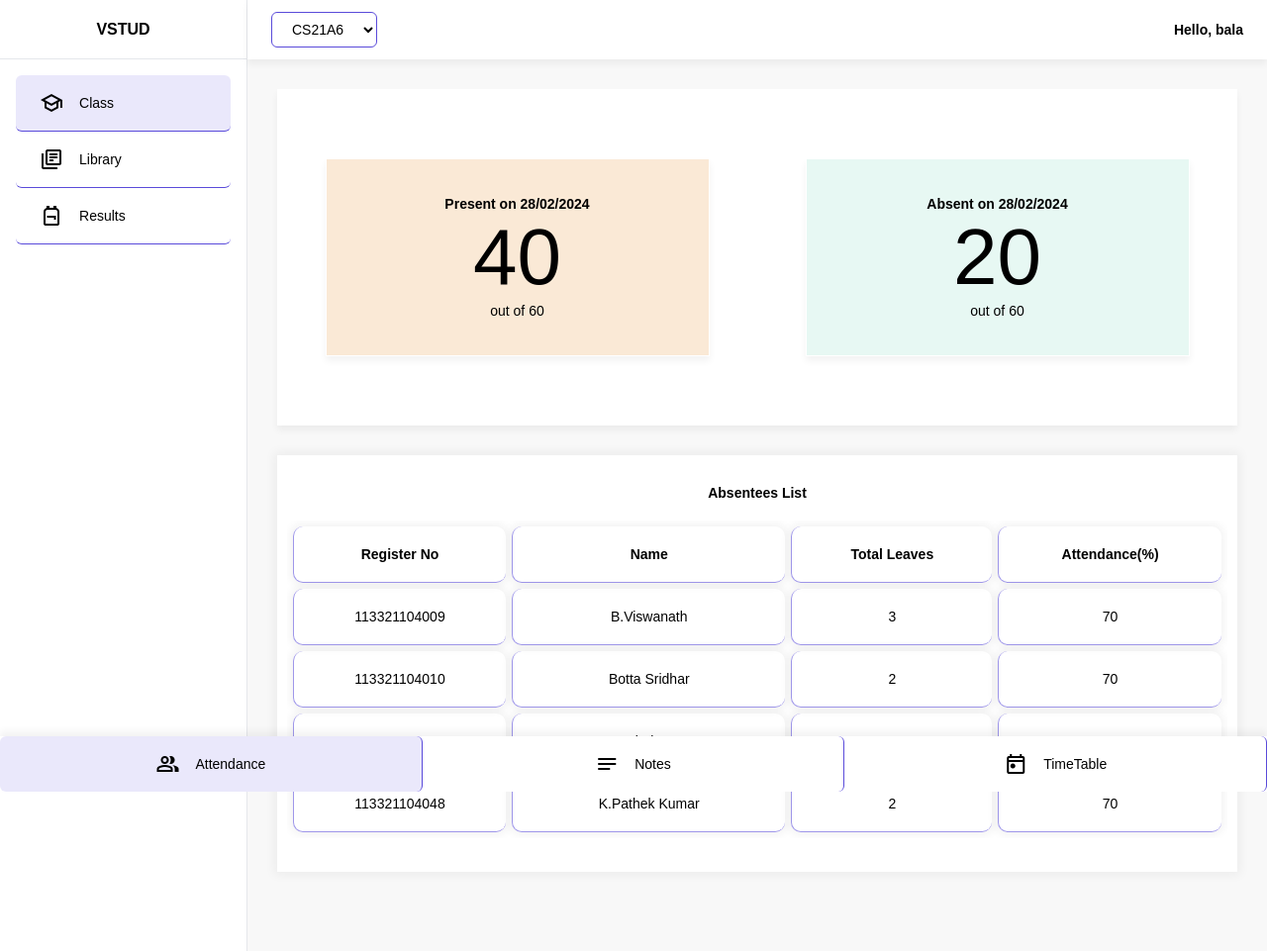
After one commit to INDISION/VSTUD, a Django app: template templates/staff/class/attendance.html in a window 1280 px wide. The commit adds this page. Shown: the whole page at 99% size. Run offline with Django 5.2, Linux system fonts and the light colour scheme; the template is opened without the code that fills it: values that come from a table or form of the project are taken from there, others are empty; data comes from the database, SQL or seed files in the repository; both versions use the stored data as it was after the commit; some web fonts are replaced.

Commit message:
staff class dropdown

```diff
--- a/main/urls.py
+++ b/main/urls.py
@@ -7,5 +7,11 @@ urlpatterns = [
     path("student/model-result", views.model_result , name="model-result"),
     path("student/sem-result", views.sem_result , name="sem-result"),
     path("student/notes", views.notes , name="notes"),
+    path("staff/attendance", views.staff_attendance , name="staff-attendance"),
+    path("staff/timetable", views.timetable , name="staff-timetable"),
+    path("staff/ia-result", views.ia_result , name="staff-ia-result"),
+    path("staff/model-result", views.model_result , name="staff-model-result"),
+    path("staff/sem-result", views.sem_result , name="staff-sem-result"),
+    path("staff/notes", views.notes , name="staff-notes"),
     path("login", views.user_login , name="login"),
 ]
--- a/static/css/common/style.css
+++ b/static/css/common/style.css
@@ -39,6 +39,12 @@
 a {
     text-decoration: none !important;
     color: #000;
+}
+.uppercase {
+    text-transform: uppercase;
+}
+.lowercase {
+    text-transform: lowercase;
 }
 .cursor-pointer {
     cursor: pointer;
--- /dev/null
+++ b/static/css/staff/attendance.css
@@ -0,0 +1,55 @@
+.attendance {
+    box-sizing: border-box;
+    width: calc(100%-60px);
+    min-height:340px;
+    background-color: #fff;
+    margin: 30px;
+    display: flex;
+    justify-content: space-around;
+    align-items: center;
+    box-shadow: 0px 5px 7px #0000000d;
+}
+.day-present, .day-absent{
+    width: 40%;
+    height: 200px;
+    background-color: rgb(250, 233, 214);
+    box-shadow: 0px 5px 7px #0000000d;
+    border: 1px solid #fff;
+    display: flex;
+    flex-direction: column;
+    justify-content: center;
+    align-items: center;
+    padding: 30px;
+}
+.day-present span, .day-absent span {
+    font-size: 80px;
+}
+.card-footer {
+    display: flex;
+    flex-direction: column;
+    align-items: center;
+}
+.day-absent {
+    background-color: rgb(231, 248, 243);
+}
+.absentees-container{
+    margin: 30px;
+    box-shadow: 0px 0px 10px 3px #0000000d;
+    background-color: #fff;
+    padding: 10px;
+    display: flex;
+    flex-direction: column;
+    align-items: center;
+}
+.absentees-container h1 {
+    margin: 20px;
+}
+.table-container th {
+    font-weight: 600;
+}
+.table-container th, .table-container td{
+    padding: 20px;
+}
+.table-container tr:hover td{
+    background-color: #594bda20;
+}
--- a/static/css/staff/style.css
+++ b/static/css/staff/style.css
@@ -10,5 +10,4 @@
     padding: 8px 16px;
     border-radius: 6px;
     background-color: white;
-    transition: all .3s;
 }
--- /dev/null
+++ b/templates/staff/class/attendance.html
@@ -0,0 +1,106 @@
+{% extends "staff/class/base.html" %}
+{% load static %}
+{% block title %}Attendance{% endblock title %}
+
+{% block style %}
+    <link rel="stylesheet" href= "{% static "css/staff/attendance.css" %}" >
+{% endblock style %}
+
+{% block user-name %}{{staff.name}}{% endblock user-name %}
+
+{% block main-content %}
+<div class="main-content">
+    <div class="attendance">
+        <div class="day-present " id="day-present">
+            <div class="card-head">
+                <h1 class="bold">Present on 28/02/2024</h1>
+            </div>
+            <div class="card-footer">
+                <div>
+                    <span>40</span>
+                </div>
+                <div>
+                    <p>out of 60</p>
+                </div>
+
+            </div>
+
+        </div>
+        <div class="day-absent " id="day-absent">
+            <div class="card-head">
+                <h1 class="bold">Absent on 28/02/2024</h1>
+            </div>
+            <div class="card-footer">
+                <div>
+                    <span>20</span>
+                </div>
+                <div>
+                    <p>out of 60</p>
+                </div>
+
+            </div>
+
+        </div>
+
+    </div>
+
+        <div class="absentees-container">
+            <h1 class="bold">Absentees List</h1>
+
+            <div class="table-container">
+                <table>
+                    <tr>
+                        <th>
+                            Register No
+
+                        </th>
+                        <th>
+                            Name
+                        </th>
+                        <th>
+                            Total Leaves
+                        </th>
+                        <th>
+                            Attendance(%)
+                        </th>
+                    </tr>
+                    <tr>
+                        <td>113321104009</td>
+                        <td>B.Viswanath</td>
+                        <td>3</td>
+                        <td>70</td>
+
+                    </tr>
+                    <tr>
+                        <td>113321104010</td>
+                        <td>Botta Sridhar</td>
+                        <td>2</td>
+                        <td>70</td>
+
+                    </tr>
+                    <tr>
+                        <td>113321104004</td>
+                        <td>Anga Sri Ajay Kumar</td>
+                        <td>7</td>
+                        <td>70</td>
+
+                    </tr>
+                    <tr>
+                        <td>113321104048</td>
+                        <td>K.Pathek Kumar</td>
+                        <td>2</td>
+                        <td>70</td>
+
+                    </tr>
+
+                </table>
+
+            </div>
+
+        </div>
+
+</div>
+{% endblock main-content %}
+
+{% block js %}
+{% endblock js %}
--- a/templates/staff/class/base.html
+++ b/templates/staff/class/base.html
@@ -9,6 +9,7 @@
     <link rel="stylesheet" href="https://fonts.googleapis.com/css2?family=Material+Symbols+Outlined:opsz,wght,FILL,GRAD@20..48,100..700,0..1,-50..200" />
 
     <link rel="stylesheet" href=" {% static "css/common/style.css" %}">
+    <link rel="stylesheet" href=" {% static "css/staff/style.css" %}">
     {% block style %}{% endblock style %}
 </head>
 <body>
@@ -23,7 +24,7 @@
             <div class="sidebar-menu">
                 <div class="menu-items">
                     <div class="menu-item">
-                        <a href=" {% url "attendance" %} ">
+                        <a href=" {% url "staff-attendance" %} ">
                             <div class="menu-item-content active">
                                 <span class="material-symbols-outlined">School</span>
                                 <span class="menu-text">Class</span>
@@ -31,7 +32,7 @@
                         </a>
                     </div>
                     <div class="menu-item">
-                        <a href=" {% url "attendance" %} ">
+                        <a href=" {% url "staff-attendance" %} ">
                             <div class="menu-item-content">
                                 <span class="material-symbols-outlined">library_books</span>
                                 <span class="menu-text">Library</span>
@@ -39,7 +40,7 @@
                         </a>
                     </div>
                     <div class="menu-item">
-                        <a href=" {% url "ia-result" %} ">
+                        <a href=" {% url "staff-ia-result" %} ">
                             <div class="menu-item-content">
                                 <span class="material-symbols-outlined">backpack</span>
                                 <span class="menu-text">Results</span>
@@ -57,76 +58,37 @@
                         menu
                     </span>
                 </div>
-                <div class="class-dropdown">
-                    <select id="class" name="class" class="class-dropdown-menu">
-                        <option value="">21CSA</option>
-                        <option value="">21CSB</option>
-                        <option value="">22CSA</option>
-                        <option value="">20CSA</option>
-                      </select>
-                </div>
+                {% block class_dropdown %}
+                    <div class="class-dropdown">
+                        <select id="class" name="class" class="class-dropdown-menu uppercase">
+                            {% for class in classes %}
+                                <option value="{{class.class_id}}" >{{class.class_id}}</option>
+                            {% endfor %}
+                        </select>
+                    </div>
+                {% endblock class_dropdown %}
                 <div class="greeting">
                     <h4>Hello, {% block user-name %}Stud{% endblock user-name %}</h4>
                 </div>
             </div>
             {% block main-content %}
-            <div class="main-content">
-                <div class="add-notes">
-                    <button class="add-notes-button">Add Notes</button>
-                </div>
-                <div class="notes-main-container">
-                    <div class="notes-icon">
-                        <span class="material-symbols-outlined">collections_bookmark</span>
-                    </div>
-
-                    <div class="notes-container">
-                        <div class="subject-name-container">
-                            <h6 class="subject-name semi-bold">Data Warehousing</h6>
-                        </div>
-                        <div class="staff_name-date">
-                            <h3 class="staff-name light">Ponsangeetha Arumugam</h3>
-                            <span>&nbsp; &#x2022; &nbsp;</span>
-                            <h3 class="date light">29 Aug , 2023</h3>
-                        </div>
-                        <div class="horizontal-line">
-                            <hr>
-                        </div>
-                        <div class="table-container">
-                            <table>
-                                <tr>
-                                    <th class="bold">Name</th>
-                                    <th class="bold">Date</th>
-                                    <th class="bold">Share</th>
-                                    <th class="bold">Download</th>
-                                </tr>
-                                <tr>
-                                    <td>DW_Unit - 1</td>
-                                    <td>26 Jan 2024</td>
-                                    <td class="cursor-pointer"><span class="material-symbols-outlined share-icon">share</span></td>
-                                    <td class="cursor-pointer"><span class="material-symbols-outlined download-icon">download</span></td>
-                                </tr>
-                            </table>
-                        </div>
-
-                    </div>
-                </div>
-            </div>
+            <div class="main-content"></div>
             {% endblock main-content %}
             <div class="footer-menu" id="footer">
                 <div class="footer-menu-items">
-                    <a href=" {% url "attendance" %} ">
+                    <a href=" {% url "staff-attendance" %} ">
                         <div class="footer-menu-item active" id="attendance">
                             <span class="material-symbols-outlined">group</span>
                             <span class="menu-text">Attendance</span>
                         </div>
                     </a>
-                    <a href=" {% url "notes" %} ">
+                    <a href=" {% url "staff-notes" %} ">
                         <div class="footer-menu-item" id="notes">
                             <span class="material-symbols-outlined">notes</span>
                             <span class="menu-text">Notes</span>
                         </div>
                     </a>
-                    <a href=" {% url "timetable" %} ">
+                    <a href=" {% url "staff-timetable" %} ">
                         <div class="footer-menu-item" id="timetable">
                             <span class="material-symbols-outlined">today</span>
                             <span class="menu-text">TimeTable</span>
--- a/templates/student/class/attendance.html
+++ b/templates/student/class/attendance.html
@@ -6,7 +6,7 @@
     <link rel="stylesheet" href= "{% static "css/student/attendance.css" %}" >
 {% endblock style %}
 
-{% block user-name %}{{student.name}}{% endblock user-name %}{{student.name}}
+{% block user-name %}{{student.name}}{% endblock user-name %}
 
 {% block main-content %}
 <div class="main-content">
--- a/templates/student/class/timetable.html
+++ b/templates/student/class/timetable.html
@@ -7,7 +7,7 @@
     <link rel="stylesheet" href= "{% static 'css/student/timetable.css' %}" >
 {% endblock style %}
 
-{% block user-name %}{{student.name}}{% endblock user-name %}{{student.name}}
+{% block user-name %}{{student.name}}{% endblock user-name %}
 
 {% block main-content %}
 {{ user|set_user }}
--- a/templates/student/result/ia.html
+++ b/templates/student/result/ia.html
@@ -6,7 +6,7 @@
     <link rel="stylesheet" href= "{% static 'css/student/ia.css' %}" >
 {% endblock style %}
 
-{% block user-name %}{{student.name}}{% endblock user-name %}{{student.name}}
+{% block user-name %}{{student.name}}{% endblock user-name %}
 
 {% block main-content %}
 <div class="main-content">
--- a/templates/student/result/model.html
+++ b/templates/student/result/model.html
@@ -6,7 +6,7 @@
     <link rel="stylesheet" href= "{% static 'css/student/model.css' %}" >
 {% endblock style %}
 
-{% block user-name %}{{student.name}}{% endblock user-name %}{{student.name}}
+{% block user-name %}{{student.name}}{% endblock user-name %}
 
 {% block main-content %}
 <div class="main-content">
--- a/templates/student/result/sem.html
+++ b/templates/student/result/sem.html
@@ -6,7 +6,7 @@
     <link rel="stylesheet" href= "{% static 'css/student/sem.css' %}" >
 {% endblock style %}
 
-{% block user-name %}{{student.name}}{% endblock user-name %}{{student.name}}
+{% block user-name %}{{student.name}}{% endblock user-name %}
 
 {% block main-content %}
 <div class="main-content">
```
Also changed, not shown: main/views.py (+31 -11 lines), templates/student/class/notes.html (+1 -6 lines), db.sqlite3.
